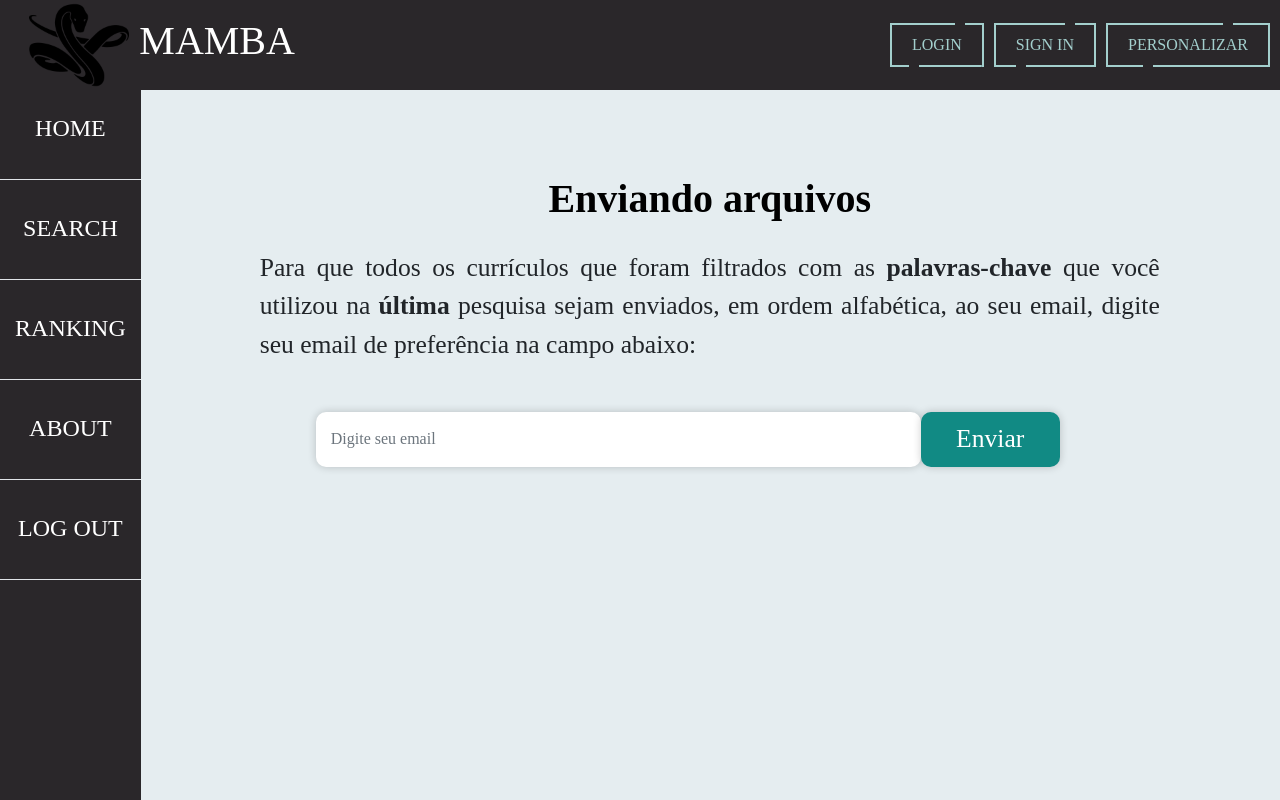
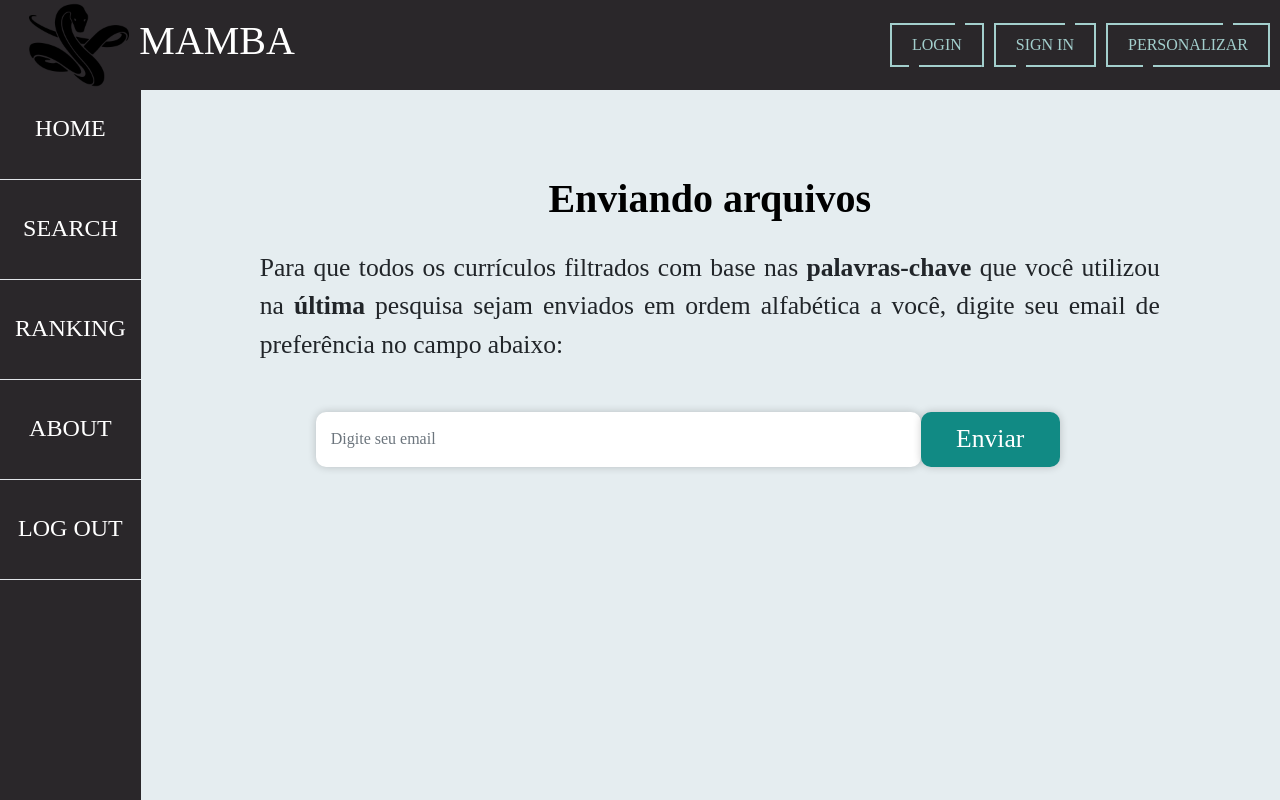
Before and after one commit to CairoDeAndrade/mamba-searcher, a Django app: page /email_input/ in a window 1280 px wide. Run offline with Django 4.2, Linux system fonts and the light colour scheme; a user stored in the database is signed in; some web fonts are replaced.

Commit message:
Update email_input.html

```diff
--- a/tcc_principal/super_searcher/templates/super_searcher/email_input.html
+++ b/tcc_principal/super_searcher/templates/super_searcher/email_input.html
@@ -55,9 +55,9 @@
         </div>
         <div class="text">
             <p>
-                Para que todos os currículos que foram filtrados com as <strong>palavras-chave</strong>
-                que você utilizou na <strong>última</strong> pesquisa sejam enviados, em ordem alfabética,
-                ao seu email, digite seu email de preferência na campo abaixo:
+                Para que todos os currículos filtrados com base nas <strong>palavras-chave</strong>
+                que você utilizou na <strong>última</strong> pesquisa sejam enviados em ordem alfabética
+                a você, digite seu email de preferência no campo abaixo:
             </p>
         </div>
     </div>
```
